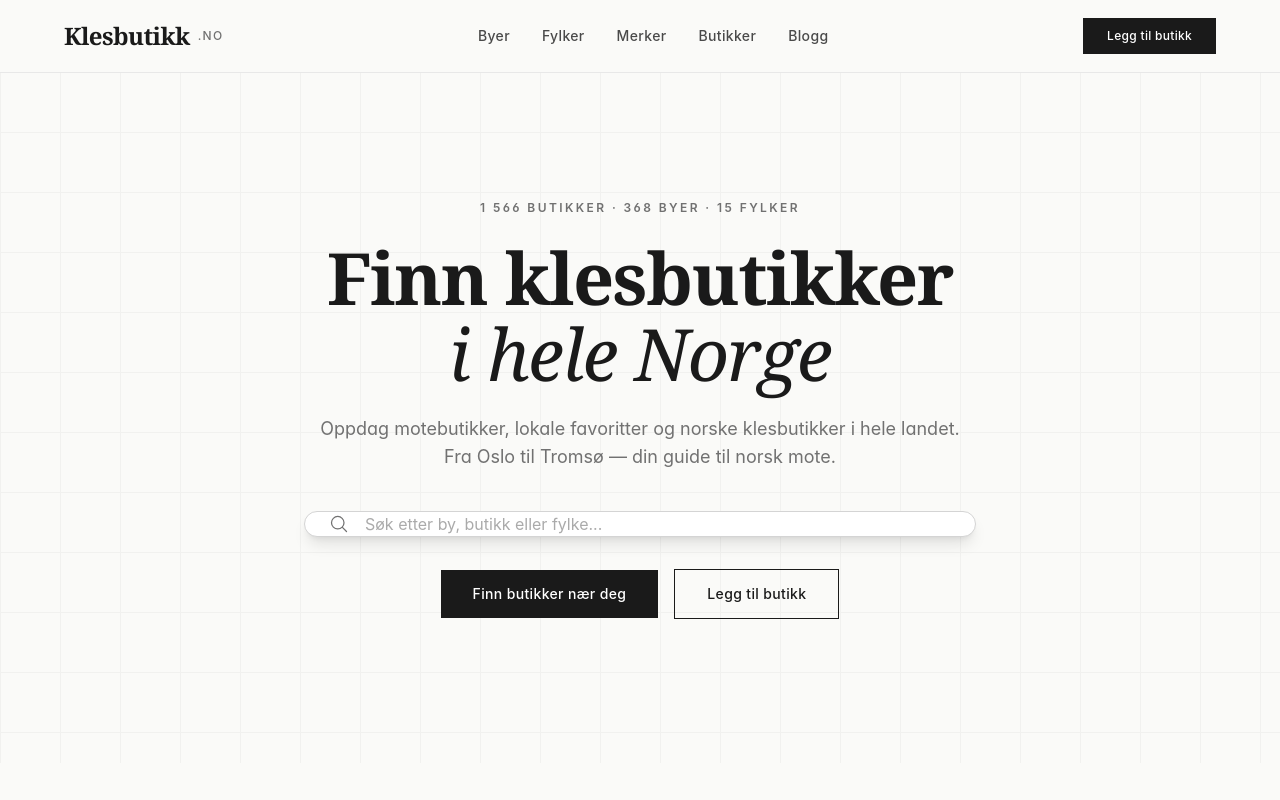
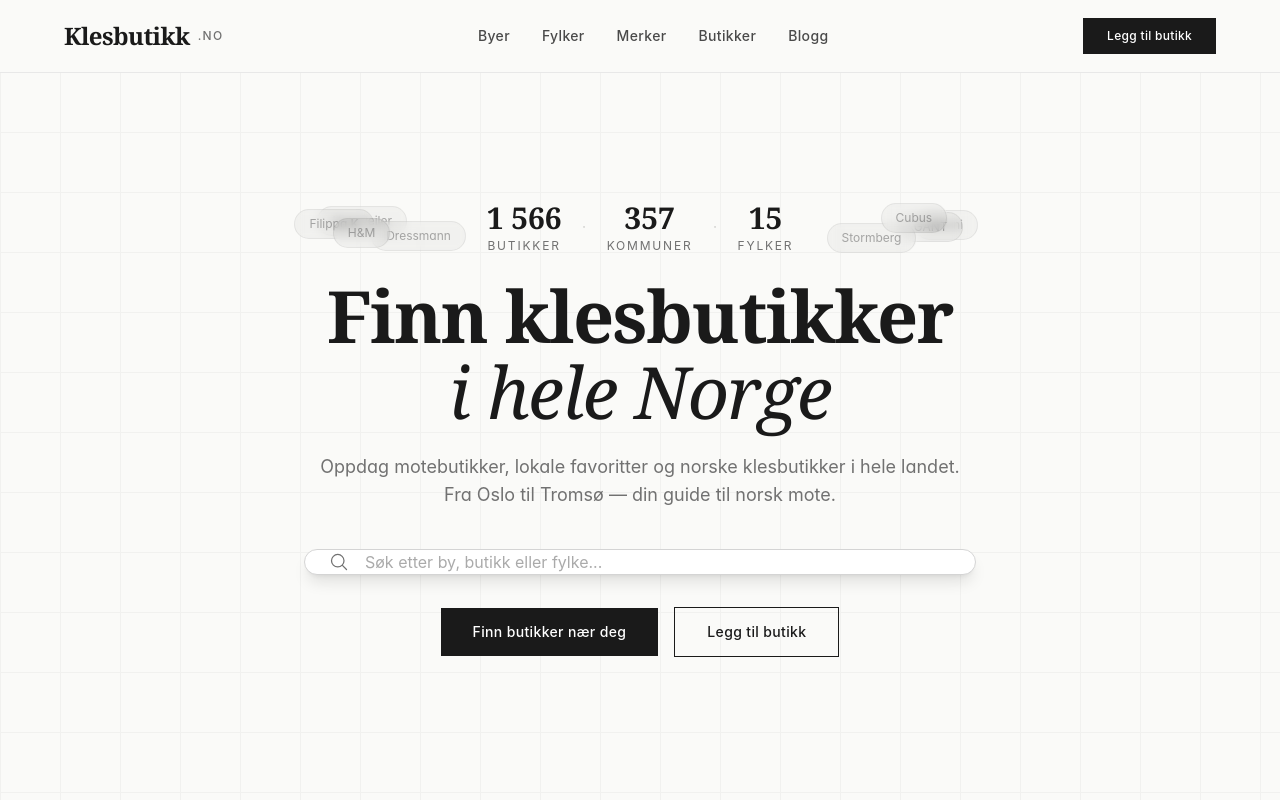
Before and after one commit to MohanM86/klesbutikk, a Next.js app: page / in a window 1280 px wide. Shown: the top 800 px of the page. Built offline with nearby package versions, Linux system fonts and the light colour scheme.

Commit message:
Add files via upload

```diff
--- a/public/entity-index.json
+++ b/public/entity-index.json
@@ -9,6 +9,7 @@
   "dataSource": "Brønnøysundregistrene",
   "naeringsKode": "47.710",
   "entityCount": 1566,
+  "kommuneCount": 357,
   "brandCount": 58,
   "entities": [
     {
--- a/src/app/globals.css
+++ b/src/app/globals.css
@@ -78,3 +78,14 @@
   transform: translateY(0);
   transition: opacity 0.4s ease, transform 0.4s ease;
 }
+
+/* Floating brand bubbles */
+@keyframes float {
+  0%, 100% { transform: translateY(0px); }
+  50% { transform: translateY(-10px); }
+}
+
+/* Tabular numbers for counters */
+.tabular-nums {
+  font-variant-numeric: tabular-nums;
+}
--- a/src/app/page.tsx
+++ b/src/app/page.tsx
@@ -4,6 +4,7 @@ import CityCard from '@/components/CityCard';
 import StoreCard from '@/components/StoreCard';
 import FAQAccordion from '@/components/FAQAccordion';
 import CTASection from '@/components/CTASection';
+import AnimatedHero from '@/components/AnimatedHero';
 import { getTopCities, getFeaturedStores, getStats, getTopBrands } from '@/lib/stores';
 import { faqSchema, itemListSchema } from '@/lib/seo';
 
@@ -61,9 +62,7 @@ export default function HomePage() {
 
         <div className="relative max-w-8xl mx-auto section-padding pt-20 pb-24 md:pt-32 md:pb-36">
           <div className="max-w-3xl mx-auto text-center">
-            <p className="font-body text-xs font-semibold tracking-[0.2em] uppercase text-muted mb-6">
-              {stats.totalStores.toLocaleString('nb-NO')} butikker · {stats.totalCities} byer · {stats.totalFylker} fylker
-            </p>
+            <AnimatedHero totalStores={stats.totalStores} totalFylker={stats.totalFylker} />
 
             <h1 className="font-display text-hero-sm md:text-hero font-semibold text-charcoal mb-6">
               Finn klesbutikker<br />
@@ -209,7 +208,7 @@ export default function HomePage() {
         <div className="grid grid-cols-2 md:grid-cols-5 gap-8 md:gap-4">
           {[
             { value: stats.totalStores.toLocaleString('nb-NO'), label: 'Klesbutikker' },
-            { value: stats.totalCities.toString(), label: 'Byer' },
+            { value: '357', label: 'Kommuner' },
             { value: stats.totalFylker.toString(), label: 'Fylker' },
             { value: stats.totalBrands.toString(), label: 'Merker' },
             { value: stats.featuredStores.toString(), label: 'Fremhevede' },
--- /dev/null
+++ b/src/components/AnimatedHero.tsx
@@ -0,0 +1,124 @@
+'use client';
+
+import { useEffect, useRef, useState } from 'react';
+
+const BRAND_BUBBLES = [
+  { name: 'Holzweiler', x: 'left-[8%]', y: 'top-[12%]', delay: 0 },
+  { name: 'Ganni', x: 'right-[6%]', y: 'top-[18%]', delay: 0.6 },
+  { name: 'Filippa K', x: 'left-[5%]', y: 'bottom-[28%]', delay: 1.2 },
+  { name: 'GANT', x: 'right-[8%]', y: 'bottom-[22%]', delay: 1.8 },
+  { name: 'Dressmann', x: 'left-[15%]', y: 'top-[38%]', delay: 0.4 },
+  { name: 'Stormberg', x: 'right-[14%]', y: 'top-[42%]', delay: 1.0 },
+  { name: 'H&M', x: 'left-[10%]', y: 'bottom-[12%]', delay: 1.6 },
+  { name: 'Cubus', x: 'right-[10%]', y: 'bottom-[38%]', delay: 0.8 },
+];
+
+function useCountUp(target: number, duration: number, start: boolean) {
+  const [value, setValue] = useState(0);
+  const ref = useRef<number | null>(null);
+
+  useEffect(() => {
+    if (!start) return;
+    const startTime = performance.now();
+    const animate = (now: number) => {
+      const elapsed = now - startTime;
+      const progress = Math.min(elapsed / duration, 1);
+      // Ease-out cubic
+      const eased = 1 - Math.pow(1 - progress, 3);
+      setValue(Math.floor(eased * target));
+      if (progress < 1) {
+        ref.current = requestAnimationFrame(animate);
+      } else {
+        setValue(target);
+      }
+    };
+    ref.current = requestAnimationFrame(animate);
+    return () => {
+      if (ref.current) cancelAnimationFrame(ref.current);
+    };
+  }, [target, duration, start]);
+
+  return value;
+}
+
+export default function AnimatedHero({
+  totalStores,
+  totalFylker,
+}: {
+  totalStores: number;
+  totalFylker: number;
+}) {
+  const [started, setStarted] = useState(false);
+  const heroRef = useRef<HTMLDivElement>(null);
+
+  useEffect(() => {
+    // Start animation when hero enters viewport (or immediately if already visible)
+    const observer = new IntersectionObserver(
+      ([entry]) => {
+        if (entry.isIntersecting) {
+          setStarted(true);
+          observer.disconnect();
+        }
+      },
+      { threshold: 0.2 }
+    );
+    if (heroRef.current) observer.observe(heroRef.current);
+    return () => observer.disconnect();
+  }, []);
+
+  const storeCount = useCountUp(totalStores, 2200, started);
+  const kommuneCount = useCountUp(357, 1800, started);
+  const fylkeCount = useCountUp(totalFylker, 1400, started);
+
+  return (
+    <div ref={heroRef} className="relative">
+      {/* Floating brand bubbles - hidden on mobile */}
+      <div className="hidden lg:block">
+        {BRAND_BUBBLES.map((bubble) => (
+          <div
+            key={bubble.name}
+            className={`absolute ${bubble.x} ${bubble.y} z-0`}
+            style={{
+              animation: `float ${3 + bubble.delay}s ease-in-out infinite`,
+              animationDelay: `${bubble.delay}s`,
+            }}
+          >
+            <span className="inline-block bg-charcoal/[0.04] backdrop-blur-sm border border-charcoal/[0.06] rounded-full px-3.5 py-1.5 font-body text-xs text-muted/60 select-none whitespace-nowrap">
+              {bubble.name}
+            </span>
+          </div>
+        ))}
+      </div>
+
+      {/* Animated stats */}
+      <div className="flex items-center justify-center gap-3 sm:gap-5 mb-6">
+        <div className="text-center">
+          <span className="font-display text-2xl sm:text-3xl font-semibold text-charcoal tabular-nums">
+            {storeCount.toLocaleString('nb-NO')}
+          </span>
+          <span className="block font-body text-[10px] sm:text-xs tracking-[0.15em] uppercase text-muted mt-0.5">
+            butikker
+          </span>
+        </div>
+        <span className="text-muted/30 text-lg font-light">&middot;</span>
+        <div className="text-center">
+          <span className="font-display text-2xl sm:text-3xl font-semibold text-charcoal tabular-nums">
+            {kommuneCount}
+          </span>
+          <span className="block font-body text-[10px] sm:text-xs tracking-[0.15em] uppercase text-muted mt-0.5">
+            kommuner
+          </span>
+        </div>
+        <span className="text-muted/30 text-lg font-light">&middot;</span>
+        <div className="text-center">
+          <span className="font-display text-2xl sm:text-3xl font-semibold text-charcoal tabular-nums">
+            {fylkeCount}
+          </span>
+          <span className="block font-body text-[10px] sm:text-xs tracking-[0.15em] uppercase text-muted mt-0.5">
+            fylker
+          </span>
+        </div>
+      </div>
+    </div>
+  );
+}
```
